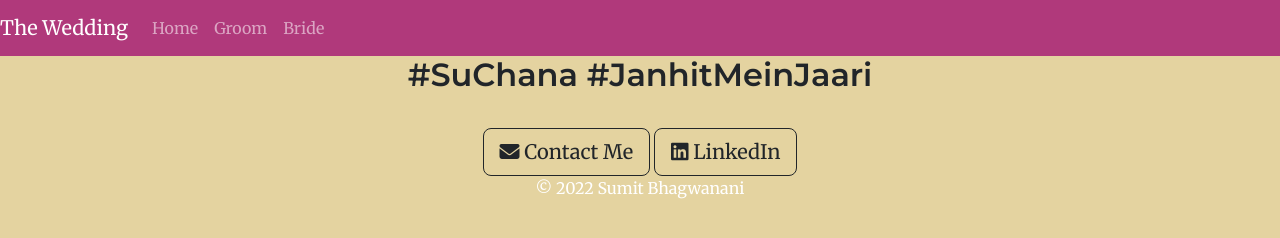
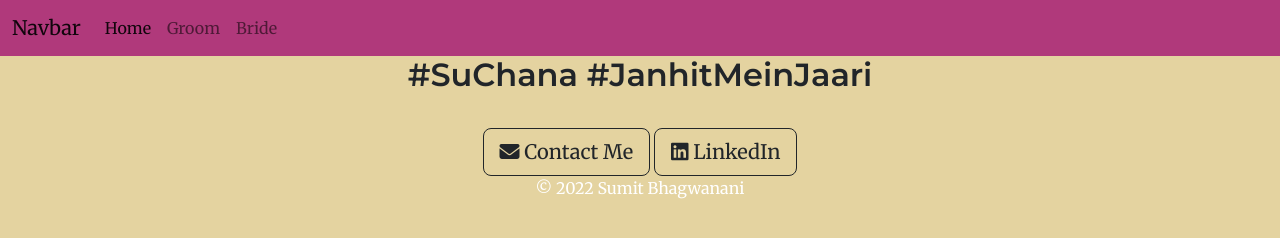
Before and after one commit to sumitbhagwanani17/the-wedding-invitation, a plain HTML site: page index.html in a window 1280 px wide. Drawn offline with nearby package versions, Linux system fonts and the light colour scheme; a web font is replaced by a local one.

Commit message:
Second commit. Fix navbar expand.

```diff
--- a/css/styles.css
+++ b/css/styles.css
@@ -51,12 +51,12 @@ p {
 
 /* navigation-bar section begin */
 
-#navigation-bar {
+.topnavbar {
     background-color: #b0397b;
 }
 
 .navbar-collapse {
-    text-align: right;
+    text-align: left;
 }
 
 
--- a/index.html
+++ b/index.html
@@ -18,17 +18,17 @@
 </head>
 
 <body>
-    <section id="navigation-bar">
-        <nav class="navbar navbar-expand-lg navbar-dark">
-            <a class="navbar-brand" href="">The Wedding</a>
-            <button class="navbar-toggler" type="button" data-toggle="collapse" data-target="#navbarSupportedContent" aria-controls="navbarSupportedContent" aria-expanded="false" aria-label="Toggle navigation">
+    <div id="navbar-div">
+        <nav class="topnavbar navbar navbar-expand-lg">
+            <div class="container-fluid">
+                <a class="navbar-brand" href="#">Navbar</a>
+                <button class="navbar-toggler" type="button" data-bs-toggle="collapse" data-bs-target="#navbarSupportedContent" aria-controls="navbarSupportedContent" aria-expanded="false" aria-label="Toggle navigation">
           <span class="navbar-toggler-icon"></span>
         </button>
                 <div class="collapse navbar-collapse" id="navbarSupportedContent">
-                <ul class="navbar-nav ml-auto">
+                    <ul class="navbar-nav me-auto mb-2 mb-lg-0">
                         <li class="nav-item">
-                        <a class="nav-link" href="index.html">Home</a>
-                        <!-- using the name of the id inside href, to go directly to that id -->
+                            <a class="nav-link active" aria-current="page" href="index.html">Home</a>
                         </li>
                         <li class="nav-item">
                             <a class="nav-link" href="groom.html">Groom</a>
@@ -38,8 +38,9 @@
                         </li>
                     </ul>
                 </div>
+            </div>
         </nav>
-    </section>
+    </div>
 
     <h2>#SuChana #JanhitMeinJaari</h2>
 
@@ -48,6 +49,8 @@
         <a class="btn btn-lg btn-outline-dark" href="https://www.linkedin.com/in/sumit-bhagwanani-16817557"><i class="fab fa-linkedin"></i> LinkedIn</a>
         <p>© 2022 Sumit Bhagwanani</p>
     </section>
+    <script src="https://cdn.jsdelivr.net/npm/bootstrap@5.2.0-beta1/dist/js/bootstrap.bundle.min.js" integrity="sha384-pprn3073KE6tl6bjs2QrFaJGz5/SUsLqktiwsUTF55Jfv3qYSDhgCecCxMW52nD2" crossorigin="anonymous"></script>
+
 </body>
 
 </html>
```
Also changed, not shown: bride.html (+9 -8 lines), groom.html (+9 -8 lines). Lines whose indentation alone changed are shown as unchanged.
